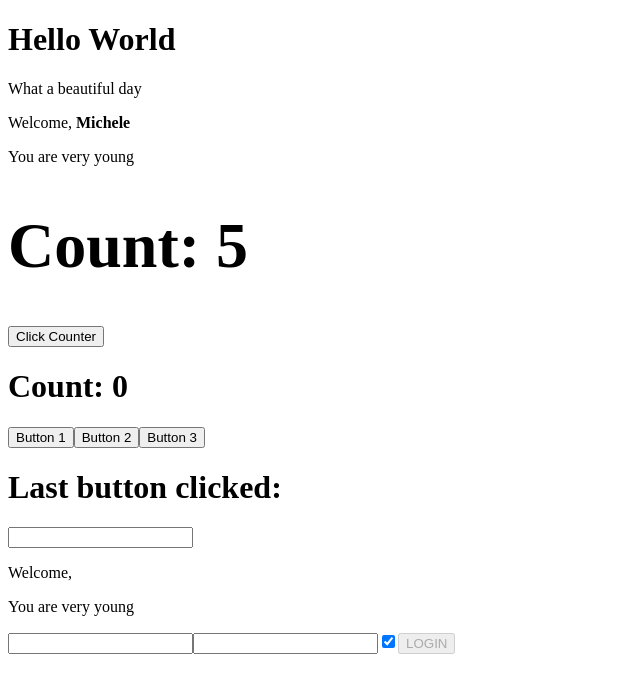
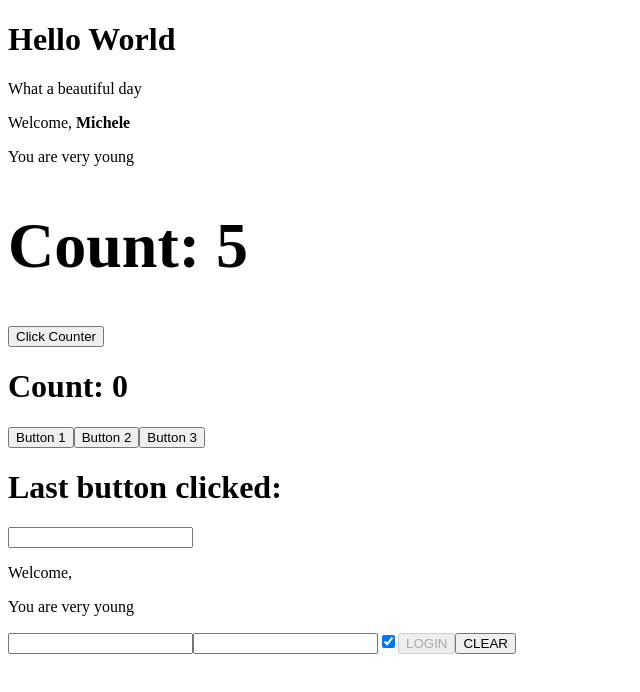
Before and after one commit to Micheleg27/react-exercises, a React (Create React App) app: page / in a window 1280 px wide. Shown: the top 692 px of the page, without its empty margins (0-640 px from the left). Built offline with nearby package versions, Linux system fonts and the light colour scheme.

Commit message:
forms-04

```diff
--- a/src/Login.js
+++ b/src/Login.js
@@ -27,6 +27,17 @@ export class Login extends React.Component {
         this.props.onLogin(this.state)
     }
 
+    handleReset = () => {
+        this.setState(() => {
+            return {
+                nome: '',
+                key: '',
+                remember: true,
+                disable: true,
+            }
+        })
+    }
+
     render(){
         return (
             <form>
@@ -35,6 +46,7 @@ export class Login extends React.Component {
                 <input type='checkbox' name='remember' checked={this.state.remember} onChange={this.handleInput}></input>
 
                 <button name='login' type='button' disabled={!this.state.nome || !this.state.key} onClick={this.handleLogin}>LOGIN</button>
+                <button name='reset' type='button' onClick={this.handleReset}>CLEAR</button>
             </form>
         )
     }
```
